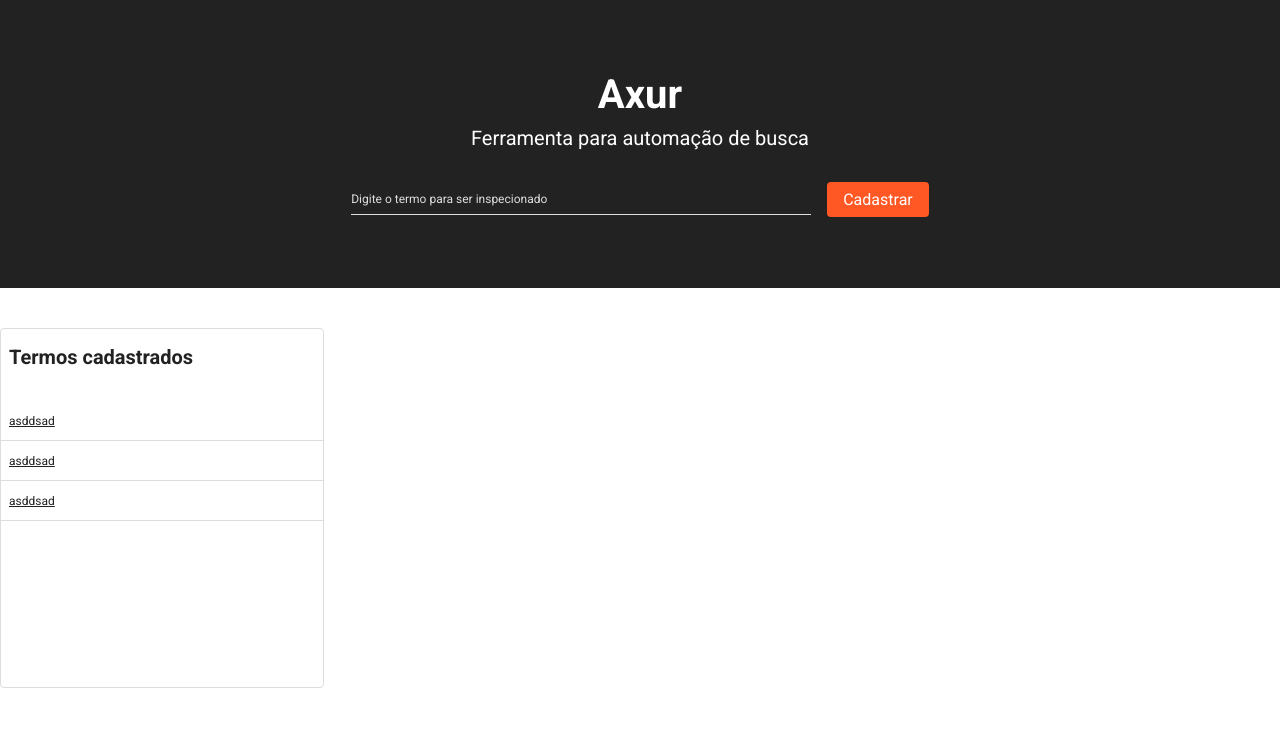
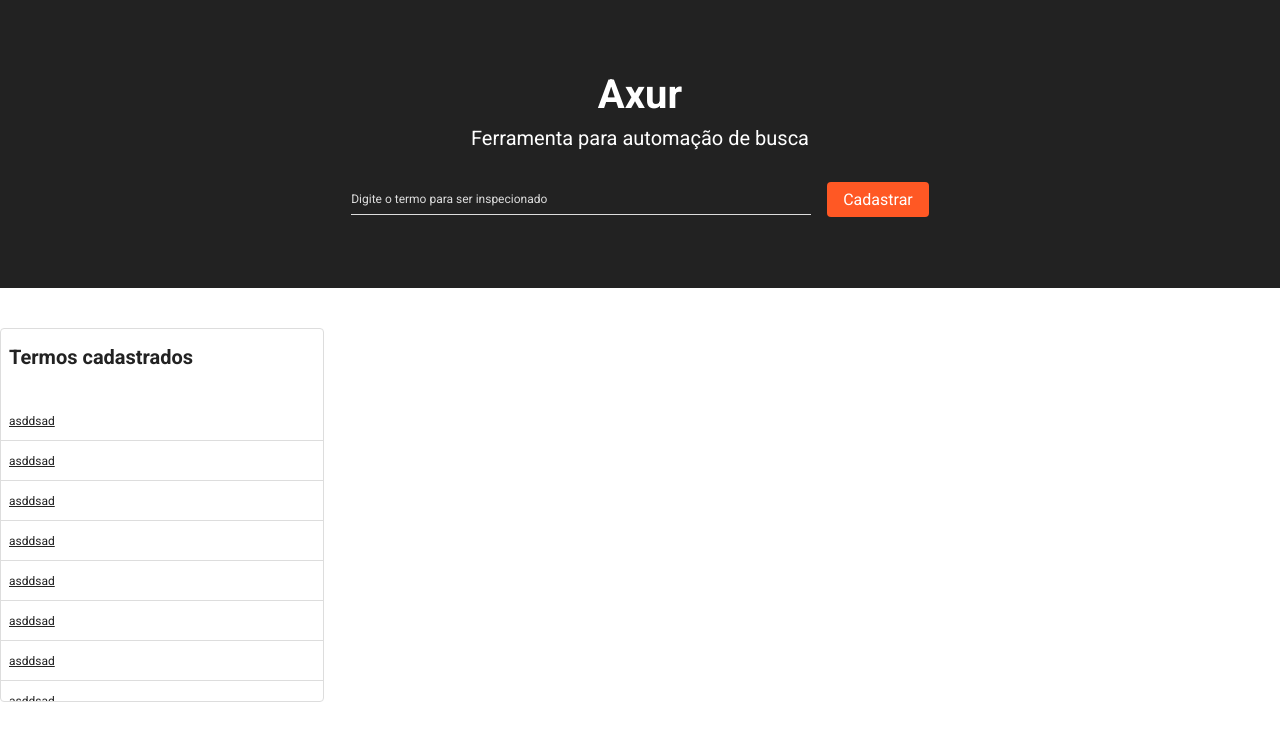
Before and after one commit to wellingtondw/axur, a React app: page / in a window 1280 px wide. Shown: the top 740 px of the page. Built offline with nearby package versions, Linux system fonts and the light colour scheme.

Commit message:
adjust link and box styles

```diff
--- a/src/components/ContentBox/styles.ts
+++ b/src/components/ContentBox/styles.ts
@@ -4,14 +4,18 @@
   width: 100%;
   max-width: 324px;
   border: 1px solid #ddd;
-  height: 360px;
+  height: 374px;
   overflow-y: auto;
   border-radius: 4px;
+
+  &::-webkit-scrollbar {
+    display: none;
+  }
 `;
 
 export const Title = styled.h2`
   font-size: 20px;
   font-weight: bold;
   color: #222;
-  margin: 16px 0 0 8px;
+  margin: 16px 0 32px 8px;
 `;
--- a/src/pages/Home/index.tsx
+++ b/src/pages/Home/index.tsx
@@ -29,11 +29,23 @@
       </S.HeaderContainer>
       <S.MainContainer>
         <ContentBox title="Termos cadastrados">
-          <S.Wrapper style={{ marginTop: 32, flexDirection: 'column' }}>
+          <S.WrapperItems>
             <LinkItem text="asddsad" />
             <LinkItem text="asddsad" />
             <LinkItem text="asddsad" />
-          </S.Wrapper>
+            <LinkItem text="asddsad" />
+            <LinkItem text="asddsad" />
+            <LinkItem text="asddsad" />
+            <LinkItem text="asddsad" />
+            <LinkItem text="asddsad" />
+            <LinkItem text="asddsad" />
+            <LinkItem text="asddsad" />
+            <LinkItem text="asddsad" />
+            <LinkItem text="asddsad" />
+            <LinkItem text="asddsad" />
+            <LinkItem text="asddsad" />
+            <LinkItem text="asddsad" />
+          </S.WrapperItems>
         </ContentBox>
       </S.MainContainer>
     </S.Container>
--- a/src/pages/Home/styles.ts
+++ b/src/pages/Home/styles.ts
@@ -56,3 +56,11 @@
   max-width: 1280px;
   margin-top: 40px;
 `;
+
+export const WrapperItems = styled.div`
+  width: 100%;
+
+  a:last-of-type {
+    border: none;
+  }
+`;
```
Also changed, not shown: 1 other file (tests, documents, lock files or other folders).
